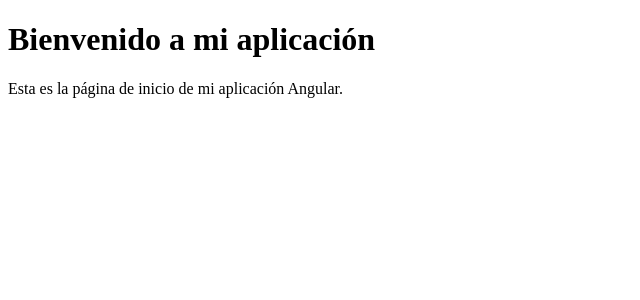
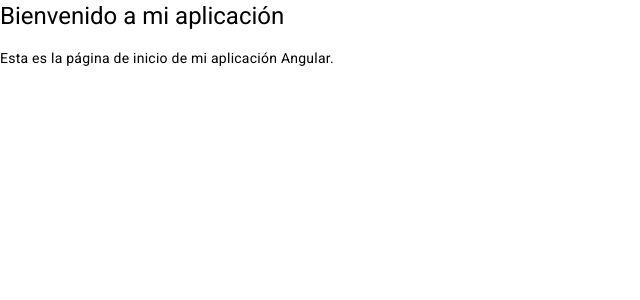
Before and after one commit to Juansepo13/frontend-app, an Angular app: page / in a window 1280 px wide. Shown: the top 300 px of the page, without its empty margins (0-640 px from the left). Built offline with nearby package versions, Linux system fonts and the light colour scheme; no server answers.

Commit message:
actualizacion por instalacion de angular material

```diff
--- a/angular.json
+++ b/angular.json
@@ -30,6 +30,7 @@
               "src/assets"
             ],
             "styles": [
+              "@angular/material/prebuilt-themes/indigo-pink.css",
               "src/styles.scss"
             ],
             "scripts": []
@@ -93,6 +94,7 @@
               "src/assets"
             ],
             "styles": [
+              "@angular/material/prebuilt-themes/indigo-pink.css",
               "src/styles.scss"
             ],
             "scripts": []
--- a/package.json
+++ b/package.json
@@ -11,10 +11,12 @@
   "private": true,
   "dependencies": {
     "@angular/animations": "^16.2.0",
+    "@angular/cdk": "^16.2.8",
     "@angular/common": "^16.2.0",
     "@angular/compiler": "^16.2.0",
     "@angular/core": "^16.2.0",
     "@angular/forms": "^16.2.0",
+    "@angular/material": "^16.2.8",
     "@angular/platform-browser": "^16.2.0",
     "@angular/platform-browser-dynamic": "^16.2.0",
     "@angular/router": "^16.2.0",
--- a/src/app/app.module.ts
+++ b/src/app/app.module.ts
@@ -5,6 +5,7 @@
 import { FormsModule } from '@angular/forms'; // Asegúrate de importar FormsModule aquí
 
 import { AppComponent } from './app.component';
+import { BrowserAnimationsModule } from '@angular/platform-browser/animations';
 
 @NgModule({
   declarations: [AppComponent],
@@ -12,7 +13,8 @@
     BrowserModule,
     AppRoutingModule,
     HttpClientModule,
-    FormsModule, // Asegúrate de que FormsModule esté importado aquí
+    FormsModule,
+    BrowserAnimationsModule, // Asegúrate de que FormsModule esté importado aquí
   ],
   providers: [],
   bootstrap: [AppComponent],
--- a/src/index.html
+++ b/src/index.html
@@ -6,8 +6,11 @@
   <base href="/">
   <meta name="viewport" content="width=device-width, initial-scale=1">
   <link rel="icon" type="image/x-icon" href="favicon.ico">
+  <link rel="preconnect" href="https://fonts.gstatic.com">
+  <link href="https://fonts.googleapis.com/css2?family=Roboto:wght@300;400;500&display=swap" rel="stylesheet">
+  <link href="https://fonts.googleapis.com/icon?family=Material+Icons" rel="stylesheet">
 </head>
-<body>
+<body class="mat-typography">
   <!-- Aqui es donde se renderiza el componente principal del proyecto -->
   <app-root></app-root>
 </body>
--- a/src/styles.scss
+++ b/src/styles.scss
@@ -1 +1,4 @@
 /* You can add global styles to this file, and also import other style files */
+
+html, body { height: 100%; }
+body { margin: 0; font-family: Roboto, "Helvetica Neue", sans-serif; }
```
Also changed, not shown: 1 other file (tests, documents, lock files or other folders).
